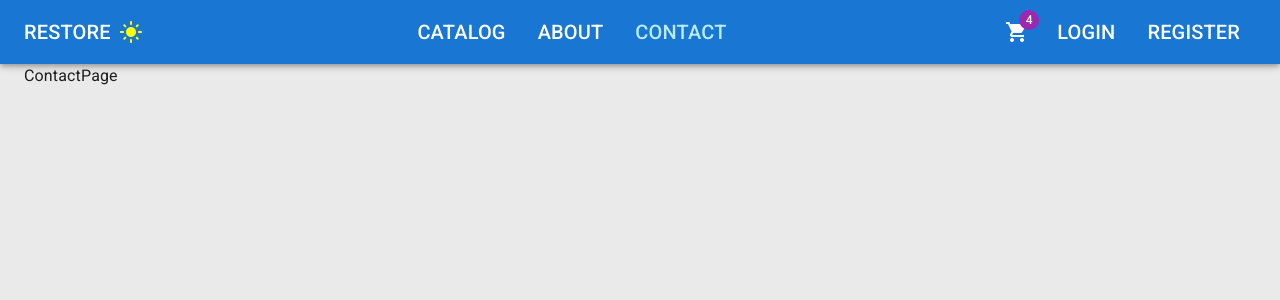
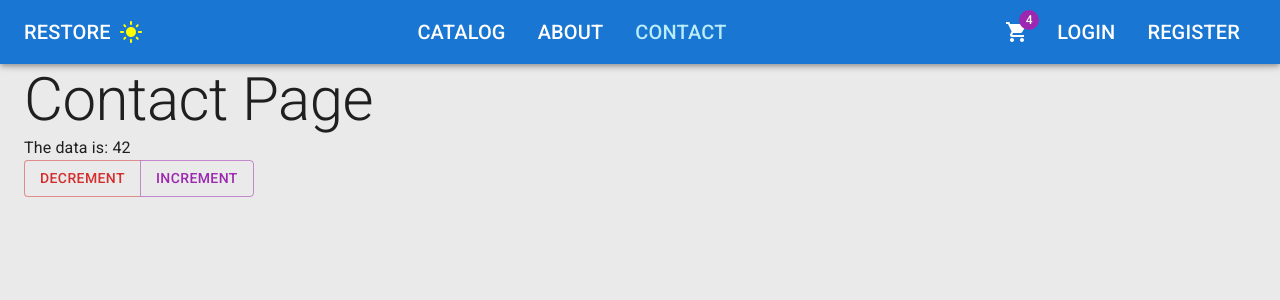
Before and after one commit to MeeraCho/ecommerce-typescript-dotnet, a React (Vite) app in the folder client/: page /contact in a window 1280 px wide. Shown: the top 300 px of the page. Built offline with nearby package versions, Linux system fonts and the light colour scheme.

Commit message:
feat: add counterRedux with increment/decrement actions by 1

```diff
--- a/client/package.json
+++ b/client/package.json
@@ -15,8 +15,10 @@
     "@fontsource/roboto": "^5.2.10",
     "@mui/icons-material": "^7.3.9",
     "@mui/material": "^7.3.9",
+    "@reduxjs/toolkit": "^2.11.2",
     "react": "^19.2.0",
     "react-dom": "^19.2.0",
+    "react-redux": "^9.2.0",
     "react-router-dom": "^7.13.1"
   },
   "devDependencies": {
--- /dev/null
+++ b/client/src/app/store/store.ts
@@ -0,0 +1,6 @@
+import { legacy_createStore } from "@reduxjs/toolkit";
+import counterReducer from "../../features/contact/counterReducer";
+
+export function configureTheStore() {
+    return legacy_createStore(counterReducer)
+}
--- a/client/src/features/contact/ContactPage.tsx
+++ b/client/src/features/contact/ContactPage.tsx
@@ -1,5 +1,22 @@
+import { Button, ButtonGroup, Typography } from "@mui/material";
+import { useDispatch, useSelector } from "react-redux";
+import type { CounterState } from "./counterReducer";
+
 export default function ContactPage() {
+  const data = useSelector((state: CounterState) => state.data)
+  const dispatch = useDispatch();
   return (
-    <div>ContactPage</div>
+    <>
+      <Typography variant="h2">
+        Contact Page
+      </Typography>
+      <Typography variant="body1">
+        The data is: {data}
+      </Typography>
+      <ButtonGroup>
+        <Button onClick={() => dispatch({type: 'decrement'})} color="error">Decrement</Button>
+        <Button onClick={() => dispatch({type: 'increment'})} color="secondary">Increment</Button>
+      </ButtonGroup>
+    </>
   )
 }
--- /dev/null
+++ b/client/src/features/contact/counterReducer.ts
@@ -0,0 +1,25 @@
+export type CounterState = {
+    data: number
+}
+
+const initialState: CounterState = {
+    data: 42
+}
+
+export default function counterReducer(state = initialState, action: {type: string, payload: number})
+{
+    switch (action.type) {
+        case 'increment':
+            return {
+                ...state,
+                data: state.data + 1
+            }
+        case 'decrement':
+            return {
+                ...state,
+                data: state.data - 1
+            }
+        default:
+            return state;
+    }
+}
--- a/client/src/main.tsx
+++ b/client/src/main.tsx
@@ -7,9 +7,16 @@
 import '@fontsource/roboto/700.css';
 import { RouterProvider } from 'react-router-dom';
 import { router } from './app/routes/Routes.tsx';
+import { Provider } from 'react-redux';
+import { configureTheStore } from './app/store/store.ts';
+
+const store = configureTheStore();
+
 
 createRoot(document.getElementById('root')!).render(
   <StrictMode>
-    <RouterProvider router={router}/>
+    <Provider store={store}>
+      <RouterProvider router={router}/>
+    </Provider>
   </StrictMode>
 )
```
Also changed, not shown: 13 other files (tests, documents, lock files or other folders).
